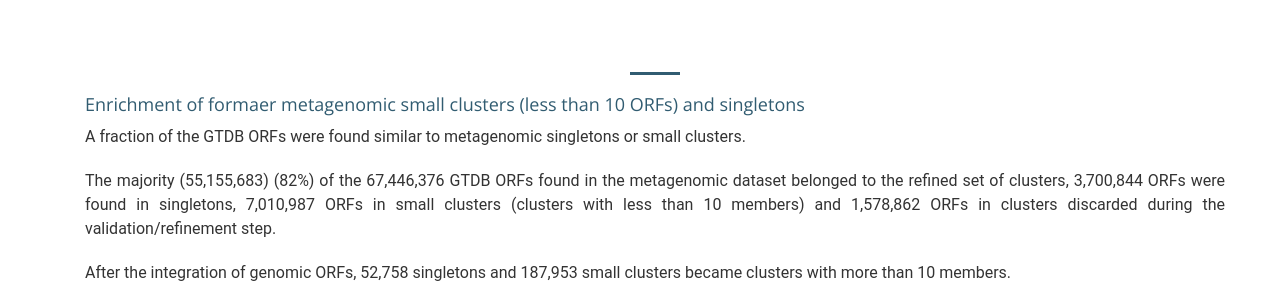
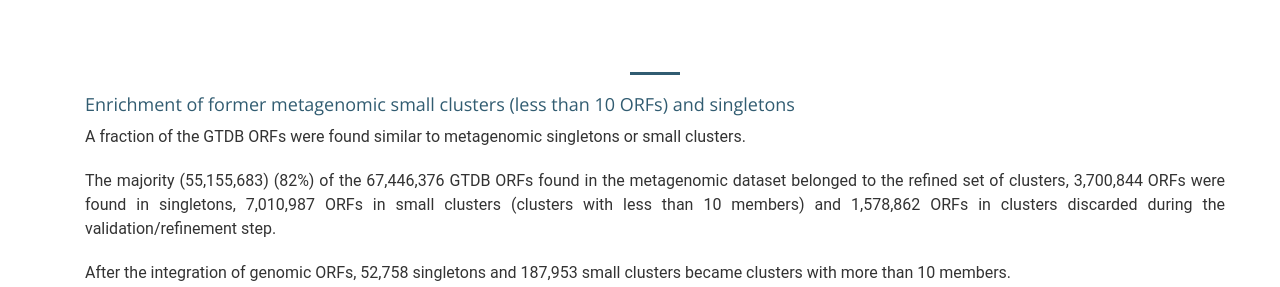
Before and after one commit to functional-dark-side/functional-dark-side.github.io, a Jekyll site: the page built from 12_GTDB_genome_integration.md, in a window 1280 px wide and 900 px high, scrolled down 10935 px. Shown: the part 168-455 px from the top of the window. Built offline with Jekyll 4.4.1, drawn with Linux system fonts in a browser that asks for light colours; a script that is not in the unit is left out.

Commit message:
fixing typos

```diff
--- a/12_GTDB_genome_integration.md
+++ b/12_GTDB_genome_integration.md
@@ -506,7 +506,7 @@ The GTDB singletons appeared to be mostly GUs and PGUs.
 
 * * *
 
-<h4 class="section-heading  text-primary">Enrichment of formaer metagenomic small clusters (less than 10 ORFs) and singletons</h4>
+<h4 class="section-heading  text-primary">Enrichment of former metagenomic small clusters (less than 10 ORFs) and singletons</h4>
 
 A fraction of the GTDB ORFs were found similar to metagenomic singletons or small clusters.
 
```
